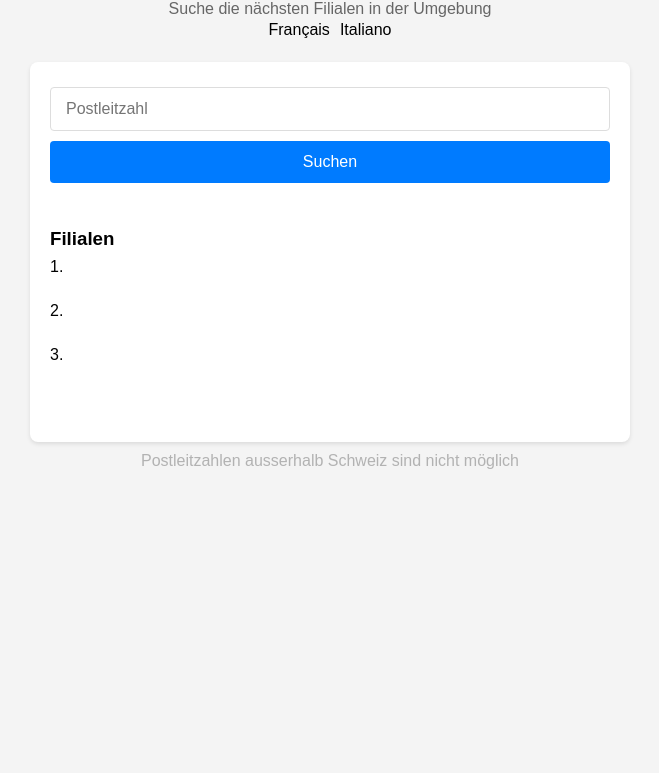
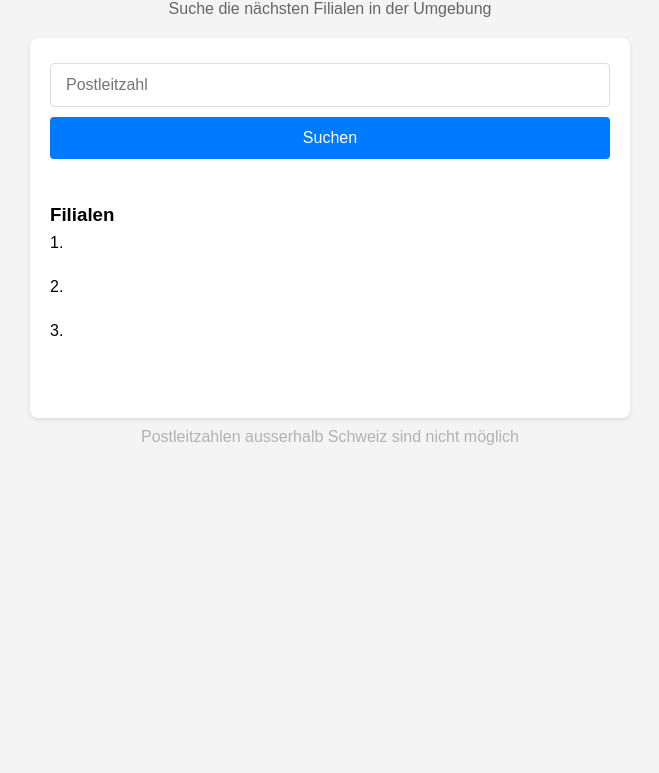
Before and after one commit to fairytaib/Carglass-Zonefinder, a plain HTML site: page index.html in a window 1280 px wide. Shown: the part 67-840 px from the top of the page, without its empty margins (310-969 px from the left). Drawn offline with Linux system fonts and the light colour scheme.

Commit message:
Comment out Links

```diff
--- a/index.html
+++ b/index.html
@@ -13,10 +13,10 @@
     <header>
         <h1>Filialfinder</h1>
         <p>Suche die nächsten Filialen in der Umgebung</p>
-        <div id="links">
+        <!-- <div id="links">
             <a href="french.html">Français</a>
             <a href="italien.html">Italiano</a>
-        </div>
+        </div> -->
     </header>
     <main>
         <div>
```
Lines whose indentation alone changed are shown as unchanged.
